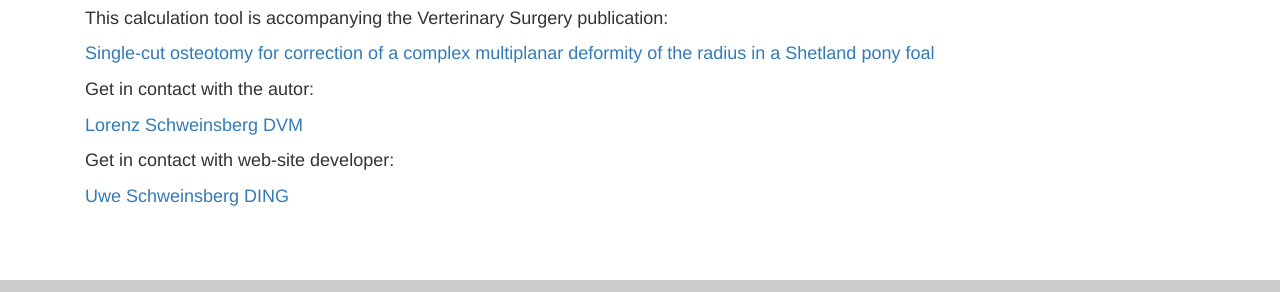
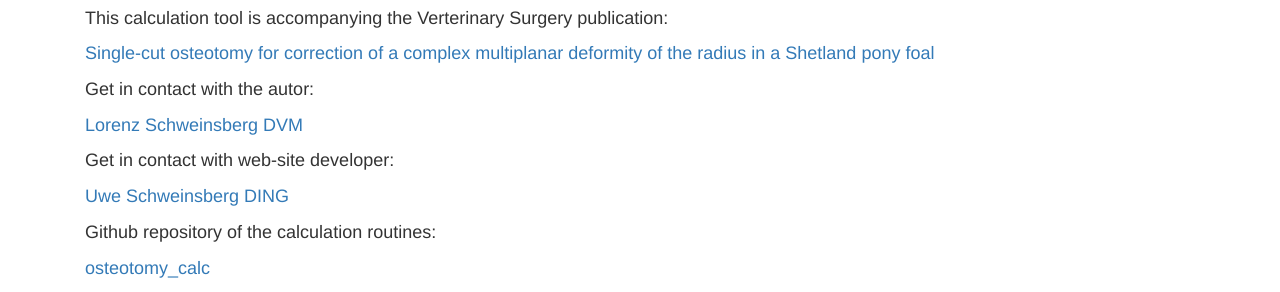
Before and after one commit to butayama/osteotomy_docker, a Flask app: template app/templates/about.html in a window 1280 px wide. Shown: the part 272-564 px from the top of the page. Run offline with Flask 2, Linux system fonts and the light colour scheme; the template is opened without the code that fills it, so the values that code supplies are empty; some libraries are stand-ins or nearby versions.

Commit message:
link to https://github.com/butayama/osteotomy_calc.git

```diff
--- a/app/templates/about.html
+++ b/app/templates/about.html
@@ -12,6 +12,10 @@
         <p><a href="mailto:lorenz.schweinsberg@fu-berlin.de?Subject=Osteotomytool.de%20Get%20in%20contact" target="_top">Lorenz Schweinsberg DVM</a></p>
 <p>Get in contact with web-site developer:
         <p><a href="mailto:butayama@gmail.com?Subject=Osteotomytool.de%20Get%20in%20contact" target="_top">Uwe Schweinsberg DING</a></p>
+<p>Github repository of the calculation routines:
+        <p><a href="https://github.com/butayama/osteotomy_calc.git" target="_blank" rel="nofollow">
+            osteotomy_calc</a></p>
+
 {#    <ul>#}
 {#    <li><a href="#Literature">Literature</a></li>#}
 {#    <li><a href="#Sources">Sources</a></li>#}
```
